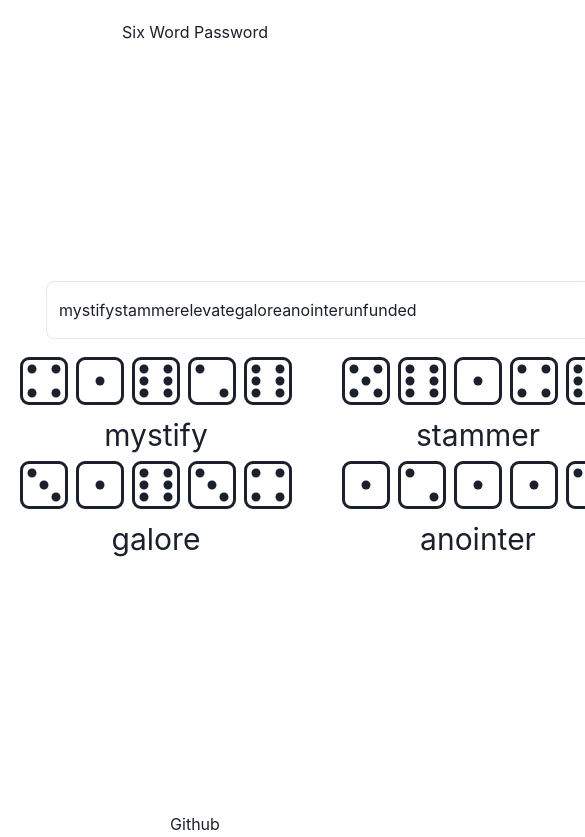
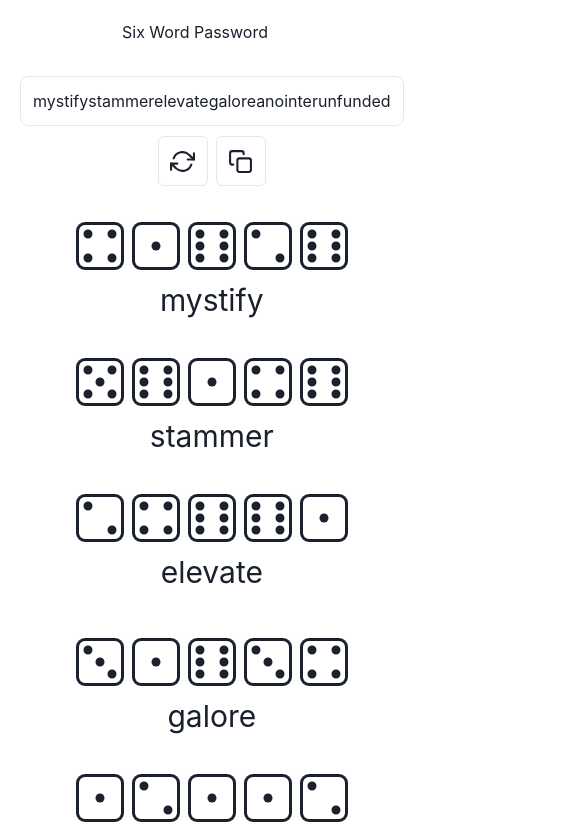
Before and after one commit to aniknia/sixwordpassword, a Next.js app: page / in a window 390 px wide. Shown: the top 837 px of the page, 585 px wide, since content can reach past the window. Built offline with nearby package versions, Linux system fonts and the light colour scheme; some icons are missing.

Commit message:
fix: change styling on mobile

```diff
--- a/components/dice/wordoutput.tsx
+++ b/components/dice/wordoutput.tsx
@@ -13,7 +13,7 @@ export default function WordOutput({ number = "11111", word = "unkown" }) {
   }, [number, word]);
   return (
     <>
-      <VStack w="272px" h="96px" justify="center">
+      <VStack w="272px" h="96px" justify="center" m="20px">
         <HStack w="272px" h="48px">
           <Die number={parseInt(number[0])} duration={1} state={state} />
           <Die number={parseInt(number[1])} duration={1.5} state={state} />
--- a/components/frames/sixwordpassword.tsx
+++ b/components/frames/sixwordpassword.tsx
@@ -1,6 +1,15 @@
 import { useState, useEffect } from "react";
-import { Box, Flex, VStack, HStack, Text, Button } from "@chakra-ui/react";
+import {
+  Box,
+  Flex,
+  VStack,
+  HStack,
+  Text,
+  Button,
+  IconButton,
+} from "@chakra-ui/react";
 import WordOutput from "../dice/wordoutput";
+import { FiRefreshCw, FiCopy } from "react-icons/fi";
 
 export default function SixWordPassword() {
   const wordList = require("../../public/effwordlist.json");
@@ -37,44 +46,46 @@ export default function SixWordPassword() {
 
   return (
     <>
-      <Box m="auto">
-        <HStack
-          h="58px"
-          w="54em"
-          m="auto"
-          p="12px"
-          borderWidth="1px"
-          borderRadius="lg"
-          justify="space-between"
-        >
-          <Text>{wordArray.join("")}</Text>{" "}
-          <Box>
-            <Button variant="outline" onClick={() => setRollState(!rollState)}>
-              Roll
-            </Button>
-            <Button
+      <VStack m="auto" p="20px">
+        <Flex m="auto" wrap="wrap" align="center" justify="space-between">
+          <Box m="auto" p="12px" borderWidth="1px" borderRadius="lg">
+            <Text m="auto">{wordArray.join("")}</Text>{" "}
+          </Box>
+          <HStack m="auto" p="10px">
+            <IconButton
+              h="50px"
+              w="50px"
+              aria-label="Roll"
+              icon={<FiRefreshCw size="25px" />}
+              variant="outline"
+              onClick={() => setRollState(!rollState)}
+            />
+
+            <IconButton
+              h="50px"
+              w="50px"
+              aria-label="Copy"
+              icon={<FiCopy size="25px" />}
               variant="outline"
               onClick={() => {
                 navigator.clipboard.writeText(wordArray.join(""));
               }}
-            >
-              Copy
-            </Button>
-          </Box>
-        </HStack>
-        <VStack m="20px">
-          <HStack spacing="50px">
+            />
+          </HStack>
+        </Flex>
+        <VStack m="auto" p="auto">
+          <Flex wrap="wrap" align="center" justify="space-around">
             <WordOutput number={numArray[0]} word={wordArray[0]} />
             <WordOutput number={numArray[1]} word={wordArray[1]} />
             <WordOutput number={numArray[2]} word={wordArray[2]} />
-          </HStack>
-          <HStack spacing="50px">
+          </Flex>
+          <Flex wrap="wrap" align="center" justify="space-around">
             <WordOutput number={numArray[3]} word={wordArray[3]} />
             <WordOutput number={numArray[4]} word={wordArray[4]} />
             <WordOutput number={numArray[5]} word={wordArray[5]} />
-          </HStack>
+          </Flex>
         </VStack>
-      </Box>
+      </VStack>
     </>
   );
 }
```
